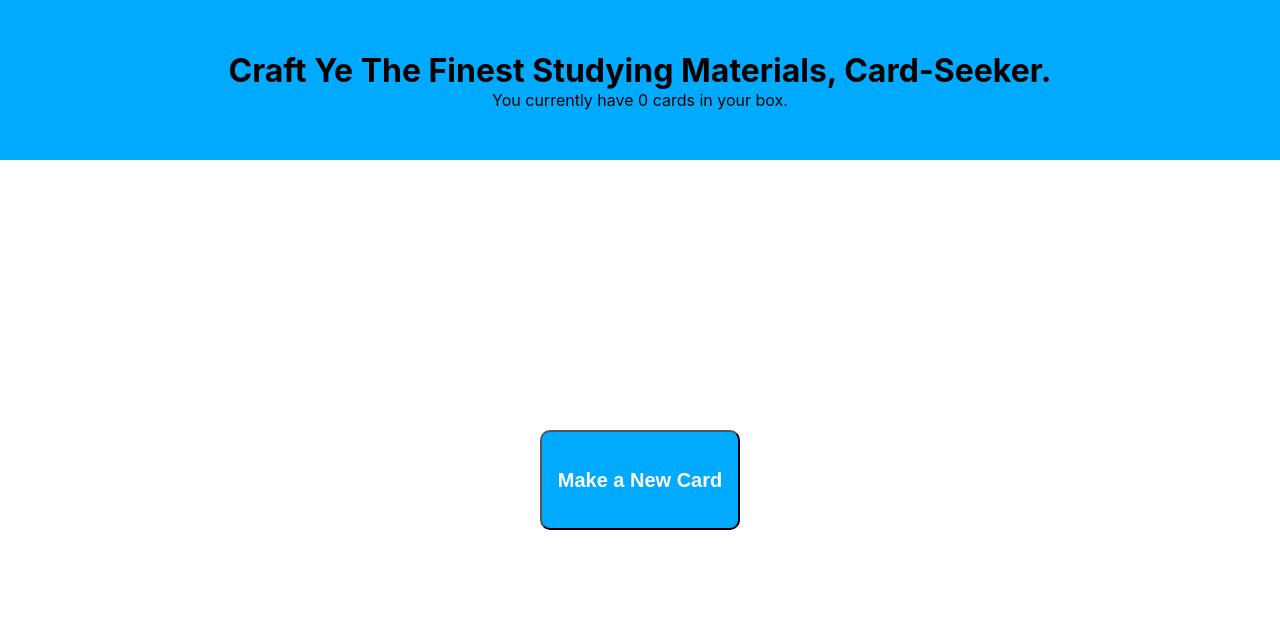
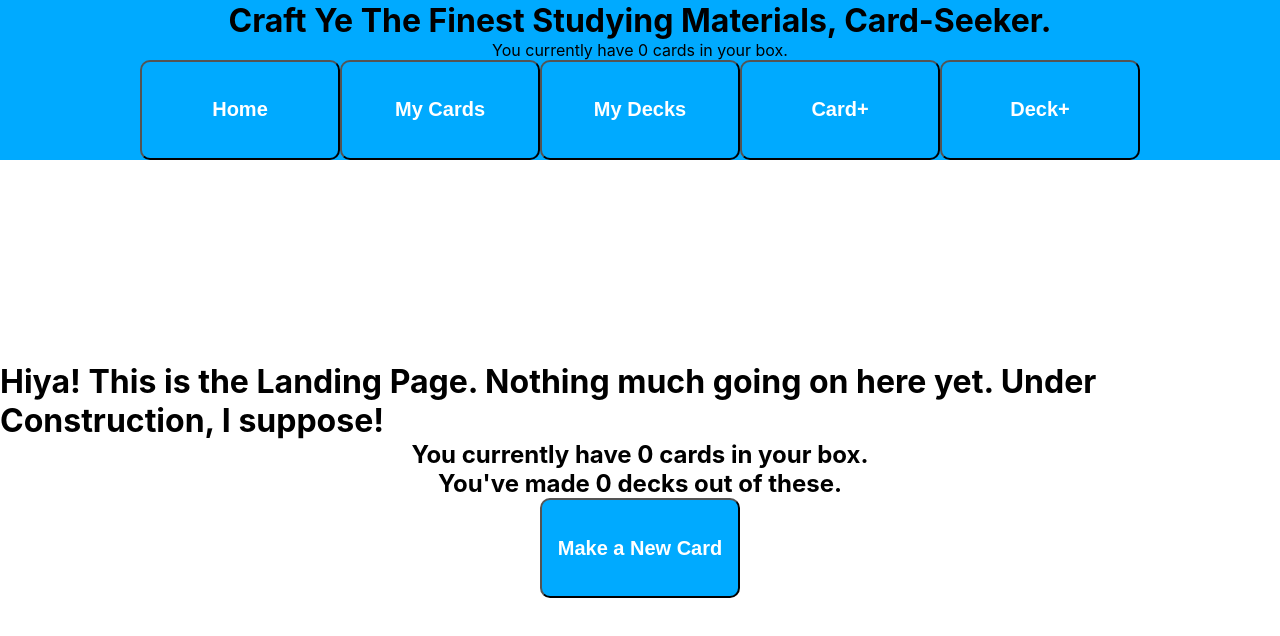
Before and after one commit to ejdouglass/studybuddy, a React (Create React App) app: page / in a window 1280 px wide. Shown: the top 636 px of the page. Built offline with nearby package versions, Linux system fonts and the light colour scheme.

Commit message:
Created scaffolding for all basic card and deck logic

```diff
--- a/src/App.js
+++ b/src/App.js
@@ -46,6 +46,9 @@ const App = () => {
         <div className='app-body'>
           <Route exact path='/' component={LandingComponent} />
           <Route exact path='/modify_card' component={ModifyCardComponent} />
+          <Route exact path='/modify_deck' component={ModifyDeckComponent} />
+          <Route exact path='/view_cards' component={ViewCardsComponent} />
+          <Route exact path='/view_decks' component={ViewDecksComponent} />
         </div>
       </Router>
     </Store>
@@ -58,8 +61,18 @@ const Header = () => {
 
   return (
     <div className='app-header' style={{display: 'flex', flexDirection: 'column'}}>
-      <h1>Craft Ye The Finest Studying Materials, {state.username}.</h1>
-      <p>You currently have {state.cards.length} cards in your box.</p>
+      <div style={{justifyContent: 'center', alignItems: 'center', textAlign: 'center'}}>
+        <h1>Craft Ye The Finest Studying Materials, {state.username}.</h1>
+        <p>You currently have {state.cards.length} cards in your box.</p>
+      </div>
+
+      <div style={{display: 'flex', flexDirection: 'row'}}>
+        <button className='btn' onClick={() => history.push('/')}>Home</button>
+        <button className='btn' onClick={() => history.push('/view_cards')}>My Cards</button>
+        <button className='btn' onClick={() => history.push('/view_decks')}>My Decks</button>
+        <button className='btn' onClick={() => history.push('/modify_card')}>Card+</button>
+        <button className='btn' onClick={() => history.push('/modify_deck')}>Deck+</button>
+      </div>
     </div>
   )
 }
@@ -69,7 +82,10 @@ const LandingComponent = () => {
   const history = useHistory();
 
   return (
-    <div style={{display: 'flex'}}>
+    <div style={{display: 'flex', flexDirection: 'column', justifyContent: 'center', alignItems: 'center'}}>
+      <h1>Hiya! This is the Landing Page. Nothing much going on here yet. Under Construction, I suppose!</h1>
+      <h2>You currently have {state.cards.length} cards in your box.</h2>
+      <h2>You've made {state.decks.length} decks out of these.</h2>
       <button className='btn' onClick={() => history.push('/modify_card')} >Make a New Card</button>
     </div>
   )
@@ -77,7 +93,7 @@ const LandingComponent = () => {
 
 const ModifyCardComponent = () => {
   const [state, dispatch] = useContext(Context);
-  // Change to SINGLE useState object so that you can have a useEffect looking at a single variable to update user's WHAT IS DO
+  // ADD: 'difficulty' marker
   const [card, setCard] = useState({
     id: undefined,
     type: '', // Thinking maybe can add optional 'type' like question, definition, etc. which could later be filtered for as well
@@ -91,14 +107,7 @@ const ModifyCardComponent = () => {
 
 
   function createNewCard() {
-
     let creationFeedback = '';
-
-    // Check if everything is okay, and if so -> create new card in global state (add to reducer, not there yet)
-    // Default behavior is to zero out the page and let user know new card exists; separate button for 'Done, navigate away to whatever'
-
-    // ADD: id, creationTime
-
 
     if (!card.categories.length) {
       creationFeedback += `Please enter at least one category for this card, so you can search and sort for it later. `;
@@ -179,4 +188,37 @@ const ModifyCardComponent = () => {
   )
 }
 
+
+const ModifyDeckComponent = () => {
+  const [state, dispatch] = useContext(Context);
+
+  return (
+    <div>
+      <h1>Make or modify a deck of cards here!</h1>
+    </div>
+  )
+}
+
+
+const ViewCardsComponent = () => {
+  const [state, dispatch] = useContext(Context);
+
+  return (
+    <div>
+      <h1>View your cards here!</h1>
+    </div>
+  )
+}
+
+
+const ViewDecksComponent = () => {
+  const [state, dispatch] = useContext(Context);
+
+  return (
+    <div>
+      <h1>View your decks here!</h1>
+    </div>
+  )
+}
+
 export default App;
```
Also changed, not shown: 1 other file (tests, documents, lock files or other folders).
